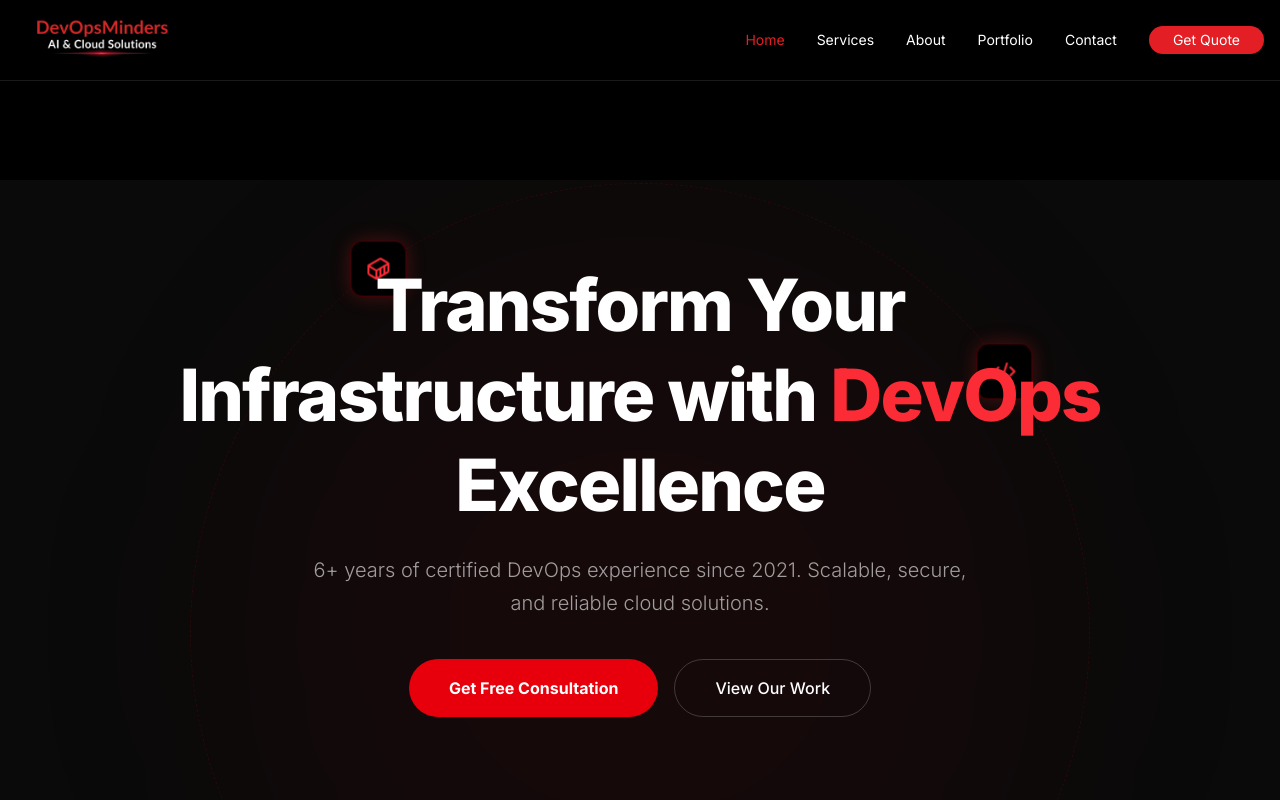
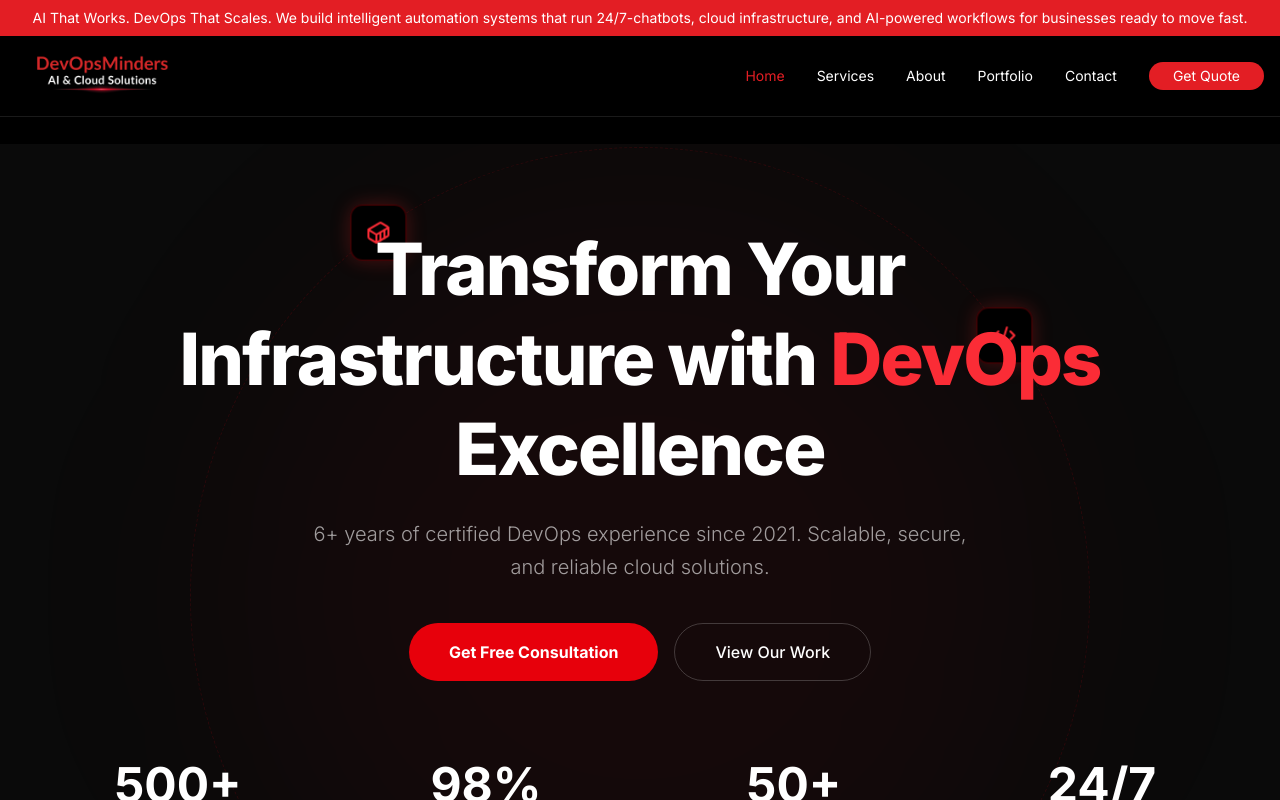
Before and after one commit to pneha2296/devops-minders, a React (Vite) app: page / in a window 1280 px wide. Shown: the top 800 px of the page. Built offline with nearby package versions, Linux system fonts and the light colour scheme.

Commit message:
logo update

```diff
--- a/src/components/layout/Navbar.tsx
+++ b/src/components/layout/Navbar.tsx
@@ -10,13 +10,14 @@ export function Navbar() {
 
   return (
     <>
+      <div className="fixed top-0 left-0 w-full z-[100]">
         <div className="w-full bg-primary px-4 py-2 text-center text-[10px] font-normal text-white shadow-md md:text-sm">
           AI That Works. DevOps That Scales. We build intelligent automation
           systems that run 24/7-chatbots, cloud infrastructure, and AI-powered
           workflows for businesses ready to move fast.
         </div>
 
-      <header className="fixed top-0 left-0 w-full z-[100] border-b border-white/10 bg-black text-white">
+        <header className="border-b border-white/10 bg-black text-white">
           <div className="container mx-auto px-4 h-20 flex items-center justify-between">
             <img src="/assets/logo.png" alt="DevOps Minders" className='w-[170px]' />
 
@@ -49,6 +50,7 @@ export function Navbar() {
             </button>
           </div>
         </header>
+      </div>
 
       {/* Mobile Drawer */}
       <div
```
Lines whose indentation alone changed are shown as unchanged.
